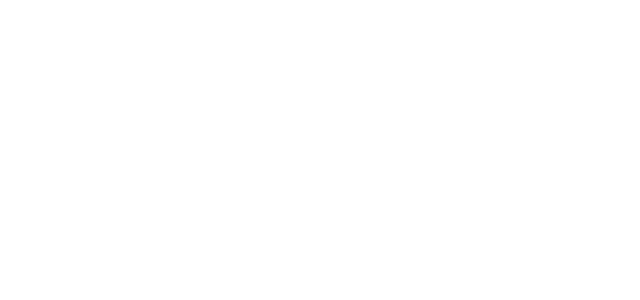
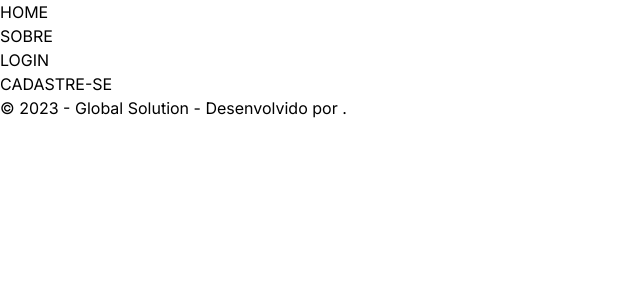
Before and after one commit to andresant-ana/globalsolution, a Next.js app: page / in a window 1280 px wide. Shown: the top 300 px of the page, without its empty margins (0-640 px from the left). Built offline with nearby package versions, Linux system fonts and the light colour scheme.

Commit message:
Criado cabeçalho e rodapé utilizando components.

```diff
--- a/src/app/layout.js
+++ b/src/app/layout.jsx
@@ -1,5 +1,8 @@
 import { Inter } from 'next/font/google'
 import './globals.css'
+
+import Cabecalho from '@/components/Cabecalho/Cabecalho'
+import Rodape from '@/components/Rodape/Rodape'
 
 const inter = Inter({ subsets: ['latin'] })
 
@@ -11,7 +14,11 @@
 export default function RootLayout({ children }) {
   return (
     <html lang="pt-br">
-      <body className={inter.className}>{children}</body>
+      <body className={inter.className}>
+        <Cabecalho/>
+        {children}
+        <Rodape/>
+      </body>
     </html>
   )
 }
--- /dev/null
+++ b/src/app/not-found.jsx
@@ -0,0 +1,8 @@
+export default function NotFound() {
+  return (
+    <div className="erro404">
+        <h1>404</h1>
+        <p>Página não encontrada!</p>
+    </div>
+  )
+}
--- /dev/null
+++ b/src/components/Cabecalho/Cabecalho.jsx
@@ -0,0 +1,47 @@
+"use client";
+import Link from "next/link";
+import { useState } from "react";
+
+export default function Cabecalho() {
+    //No momento de recuperar o objeto da sessão, é necessário converter o JSON para objeto novamente.
+    const usuario = JSON.parse(sessionStorage.getItem("obj-user"));
+    const [userLogado] = useState(usuario);
+
+    const handleLogout = () => {
+      sessionStorage.removeItem("obj-user");
+      sessionStorage.removeItem("token-user");
+      window.location.href = "/";
+    }
+
+    if(sessionStorage.getItem("token-user") != null){
+    return (
+      <header className='cabecalho'>
+        <div>
+          <p>{usuario != null ? `Olá ${usuario.email}`:""}</p>
+        </div>
+      <nav>
+        <ul>
+          <li><Link href="/">HOME</Link></li>
+          <li><Link href="/ia">IA</Link></li>
+          <li><Link href="/sobre">SOBRE</Link></li>
+          <li><Link href="/contato">CONTATO</Link></li>
+          <li><Link href="/" onClick={handleLogout}>LOGOUT</Link></li>
+        </ul>
+      </nav>
+    </header>
+    )
+    }else{
+      return (
+        <header className='cabecalho'>
+        <nav>
+          <ul>
+            <li><Link href="/">HOME</Link></li>
+            <li><Link href="/sobre">SOBRE</Link></li>
+            <li><Link href="/login">LOGIN</Link></li>
+            <li><Link href="/cadastro">CADASTRE-SE</Link></li>
+          </ul>
+        </nav>
+      </header>
+      )
+    }
+  }
--- /dev/null
+++ b/src/components/Rodape/Rodape.jsx
@@ -0,0 +1,11 @@
+import React from 'react'
+
+export default function Rodape() {
+  return (
+    <footer className="rodape">
+        <div>
+            <p>&copy; 2023 - Global Solution - Desenvolvido por .</p>
+        </div>
+    </footer>
+  )
+}
```
Also changed, not shown: src/app/page.jsx (renamed from src/app/page.js).
